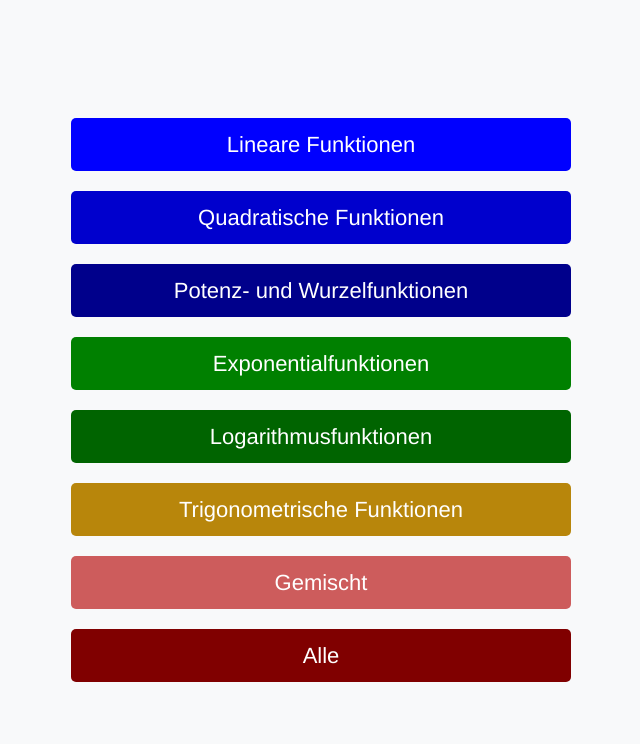
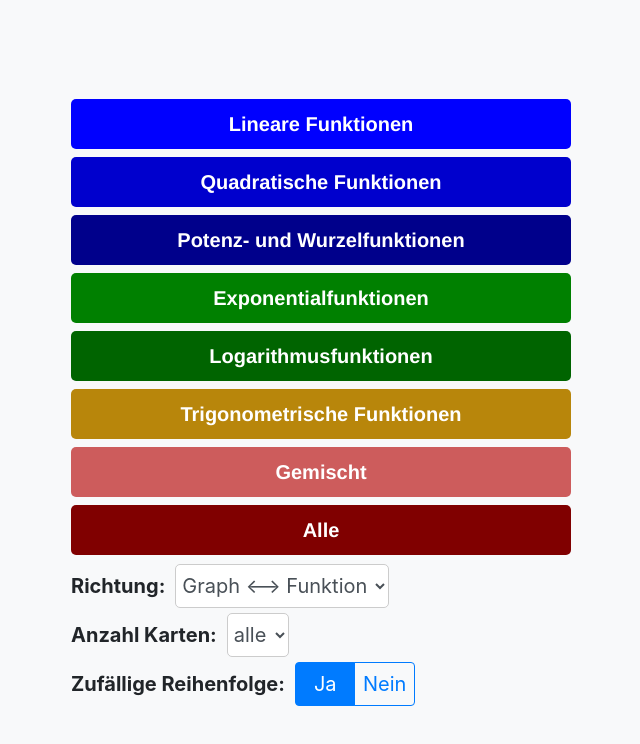
Before and after one commit to jlieberherr/funktion-und-graph, a plain HTML site: page index.html in a window 1280 px wide. Shown: the whole page, without its empty margins (319-959 px from the left). Drawn offline with nearby package versions, Linux system fonts and the light colour scheme; a script that the page names is missing.

Commit message:
Enhance UI with dropdowns for direction, number of cards and random order setting.

```diff
--- a/index.html
+++ b/index.html
@@ -46,6 +46,37 @@
     </button>
     <button class="button" onclick="showFlashcard('mixed')" style="background-color: indianred">Gemischt</button>
     <button class="button" onclick="showFlashcard('all')" style="background-color: maroon">Alle</button>
+
+    <div class="dropdown-container">
+        <label for="modeSelection">Richtung:</label>
+        <select id="modeSelection" class="form-control">
+            <option value="both">Graph &#10231 Funktion</option>
+            <option value="functionToGraph">Funktion &#10230 Graph</option>
+            <option value="graphToFunction">Graph &#10229 Funktion</option>
+        </select>
+    </div>
+
+    <div class="dropdown-container">
+        <label for="nbCards">Anzahl Karten:</label>
+        <select id="nbCards" class="form-control">
+            <option value="all">alle</option>
+            <option value="10">10</option>
+            <option value="20">20</option>
+            <option value="30">30</option>
+            <option value="40">40</option>
+            <option value="50">50</option>
+        </select>
+    </div>
+
+    <div class="random-order-container">
+        <label for="randomOrder">Zufällige Reihenfolge:</label>
+        <div class="btn-group" id="randomOrder" role="group">
+            <button type="button" class="btn btn-outline-primary" id="option-yes" onclick="setRandomOrder(true)">Ja
+            </button>
+            <button type="button" class="btn btn-outline-primary" id="option-no" onclick="setRandomOrder(false)">Nein
+            </button>
+        </div>
+    </div>
 </div>
 
 <div id="flashcard" class="bg-light">
--- a/script.js
+++ b/script.js
@@ -3,6 +3,25 @@ let currentFunction = '';
 let currentIndex = 0;
 let currentType = '';
 let board = null;
+let isRandomOrder = true; // Default is random order (Ja)
+
+function setRandomOrder(random) {
+    isRandomOrder = random;
+
+    // Ensure exactly one button is active
+    if (random) {
+        document.getElementById('option-yes').classList.add('active');
+        document.getElementById('option-no').classList.remove('active');
+    } else {
+        document.getElementById('option-yes').classList.remove('active');
+        document.getElementById('option-no').classList.add('active');
+    }
+}
+
+// Ensure the "Ja" button is active by default
+window.onload = function () {
+    setRandomOrder(true);
+};
 
 // Show a random side (front or back) when the flashcard is displayed
 function showFlashcard(type) {
--- a/style.css
+++ b/style.css
@@ -32,14 +32,75 @@ body, html {
 .button {
     width: 100%;
     border: none;
-    font-size: 22px;
+    font-size: 20px;
+    font-weight: bold;
     color: white;
     font-family: 'Helvetica Neue', Helvetica, Arial, sans-serif;
-    margin: 10px;
+    margin: 4px;
     padding: 10px 20px;
     cursor: pointer;
     border-radius: 5px;
 }
+
+.dropdown-container {
+    margin-top: 5px;
+    display: flex; /* Use flexbox for horizontal alignment */
+    align-items: center; /* Vertically aligns the items in the container */
+    width: 100%;
+}
+
+.dropdown-container label {
+    margin-right: 10px; /* Adds space between the label and select */
+    font-size: 20px;
+    font-weight: bold;
+    align-content: center;
+    margin-top: 0;
+    margin-bottom: 0;
+    height: 100%;
+}
+
+#modeSelection, #nbCards {
+    width: auto;
+    padding-left: 2px;
+    padding-right: 5px;
+    margin-right: 10px;
+    font-size: 20px;
+    border-radius: 5px;
+    border: 1px solid #ccc;
+}
+
+.random-order-container {
+    margin-top: 5px;
+    display: flex; /* Use flexbox for horizontal alignment */
+    align-items: center; /* Vertically aligns the items in the container */
+    width: 100%;
+}
+
+.random-order-container label {
+    margin-right: 10px; /* Adds space between the label and select */
+    font-size: 20px;
+    font-weight: bold;
+    align-content: center;
+    margin-top: 0;
+    margin-bottom: 0;
+    height: 100%;
+}
+
+.btn-group {
+    margin-top: 0;
+    display: flex;
+    width: 120px;
+    height: 100%;
+}
+
+.btn-group button {
+    font-size: 20px;
+    cursor: pointer;
+    width: 60px;
+    padding-left: 0;
+    padding-right: 0;
+}
+
 
 #flashcard {
     max-width: 500px;
```
